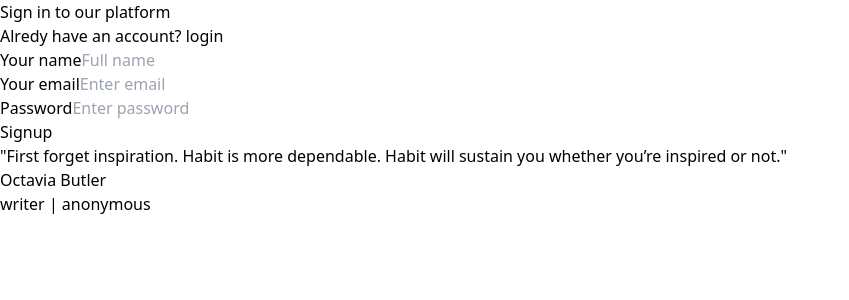
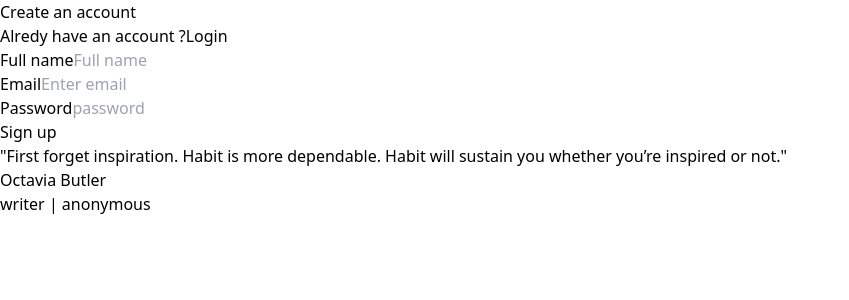
Before and after one commit to manishkumar-09/narrative-nest, a React (Vite) app in the folder frontend/: page /signup in a window 1280 px wide. Shown: the top 300 px of the page, without its empty margins (0-849 px from the left). Built offline with nearby package versions, Linux system fonts and the light colour scheme.

Commit message:
frontend

```diff
--- a/frontend/package.json
+++ b/frontend/package.json
@@ -11,6 +11,7 @@
   },
   "dependencies": {
     "@manish_dev/narrative-common": "^1.0.0",
+    "axios": "^1.6.8",
     "postcss-cli": "^11.0.0",
     "react": "^18.2.0",
     "react-dom": "^18.2.0",
--- a/frontend/src/components/Auth.tsx
+++ b/frontend/src/components/Auth.tsx
@@ -1,69 +1,108 @@
+import { SignupInput } from "@manish_dev/narrative-common";
+import { ChangeEvent, useState } from "react";
+import { Link } from "react-router-dom";
+
 export const Auth = ({ type }: { type: "signup" | "signin" }) => {
+  const [userInput, setUserInput] = useState<SignupInput>({
+    name: "",
+    email: "",
+    password: "",
+  });
   return (
     <div className="flex items-center justify-center h-screen">
       <div className="w-full max-w-sm p-4 dark:bg-gray-800 dark:border-gray-700">
         <div className="text-center pb-5">
-          <h5 className=" font-bold text-xl dark:text-white">
-            Sign in to our platform
+          <h5 className=" font-bold text-2xl dark:text-white">
+            Create an account
           </h5>
-          <div>Alredy have an account? login</div>
+          <div className="text-slate-400">
+            {type === "signup"
+              ? "Alredy have an account ?"
+              : "Don't have an account"}
+            <Link
+              className="pl-2 underline"
+              to={type === "signup" ? "/signin" : "/signup"}
+            >
+              {type === "signup" ? "Login" : "Sign up"}
+            </Link>
+          </div>
         </div>
-        {/* name */}
-        <div>
-          <label
-            htmlFor="name"
-            className="block mb-2 text-sm font-medium text-gray-900 dark:text-white"
-          >
-            Your name
-          </label>
-          <input
-            type="name"
-            name="name"
-            id="name"
-            className="bg-gray-50 border border-gray-300 text-gray-900 text-sm rounded-lg focus:ring-blue-500 focus:border-blue-500 block w-full p-2.5 dark:bg-gray-600 dark:border-gray-500 dark:placeholder-gray-400 dark:text-white"
-            placeholder="Full name"
-            required
+
+        {type === "signup" && (
+          <LabelledInput
+            label={"Full name"}
+            placeholder={"Full name"}
+            onChange={(e) => {
+              setUserInput((c) => ({
+                ...c,
+                name: e.target.value,
+              }));
+            }}
           />
-        </div>
-        <div>
-          <label
-            htmlFor="email"
-            className="block mb-2 text-sm font-medium text-gray-900 dark:text-white"
-          >
-            Your email
-          </label>
-          <input
-            type="email"
-            name="email"
-            id="email"
-            className="bg-gray-50 border border-gray-300 text-gray-900 text-sm rounded-lg focus:ring-blue-500 focus:border-blue-500 block w-full p-2.5 dark:bg-gray-600 dark:border-gray-500 dark:placeholder-gray-400 dark:text-white"
-            placeholder="Enter email"
-            required
-          />
-        </div>
-        <div>
-          <label
-            htmlFor="password"
-            className="block mb-2 text-sm font-medium text-gray-900 dark:text-white"
-          >
-            Password
-          </label>
-          <input
-            type="password"
-            name="password"
-            id="password"
-            className="bg-gray-50 border border-gray-300 text-gray-900 text-sm rounded-lg focus:ring-blue-500 focus:border-blue-500 block w-full p-2.5 dark:bg-gray-600 dark:border-gray-500 dark:placeholder-gray-400 dark:text-white"
-            placeholder="Enter password"
-            required
-          />
-        </div>
+        )}
+
+        <LabelledInput
+          label={"Email"}
+          placeholder={"Enter email"}
+          onChange={(e) => {
+            setUserInput((c) => ({
+              ...c,
+              email: e.target.value,
+            }));
+          }}
+        />
+        <LabelledInput
+          label={"Password"}
+          type={"password"}
+          placeholder={"password"}
+          onChange={(e) => {
+            setUserInput((c) => ({
+              ...c,
+              password: e.target.value,
+            }));
+          }}
+        />
 
         <div className="flex justify-center p-4 dark:bg-gray-800 dark:border-gray-700">
           <button className="bg-black w-full rounded-lg p-2 text-white">
-            Signup
+            {type === "signup" ? "Sign up" : "Sign in"}
           </button>
         </div>
       </div>
     </div>
   );
 };
+
+interface LabelledInputType {
+  label: string;
+  placeholder: string;
+  onChange: (e: ChangeEvent<HTMLInputElement>) => void;
+  type?: string;
+}
+
+function LabelledInput({
+  label,
+  placeholder,
+  onChange,
+  type,
+}: LabelledInputType) {
+  return (
+    <div>
+      <label
+        htmlFor=""
+        className="block mb-2 text-base font-medium text-gray-900 dark:text-white"
+      >
+        {label}
+      </label>
+      <input
+        onChange={onChange}
+        type={type || "text"}
+        name="name"
+        id="password"
+        className="bg-gray-50 border border-gray-300 text-gray-900 text-sm rounded-lg focus:ring-blue-500 focus:border-blue-500 block w-full p-2.5 dark:bg-gray-600 dark:border-gray-500 dark:placeholder-gray-400 dark:text-white"
+        placeholder={placeholder}
+        required
+      />
+    </div>
+  );
+}
--- a/frontend/src/components/Quote.tsx
+++ b/frontend/src/components/Quote.tsx
@@ -7,7 +7,7 @@ export const Quote = () => {
           sustain you whether you’re inspired or not."
         </div>
         <div className="pt-2 font-semibold text-lg">Octavia Butler</div>
-        <div className="">writer | anonymous</div>
+        <div className="bg-slate-200">writer | anonymous</div>
       </div>
     </div>
   );
--- a/frontend/src/pages/SignIn.tsx
+++ b/frontend/src/pages/SignIn.tsx
@@ -1,3 +1,15 @@
+import { Auth } from "../components/Auth";
+import { Quote } from "../components/Quote";
+
 export const Signin = () => {
-  return <div>Signin</div>;
+  return (
+    <div className="grid grid-cols-1 lg:grid-cols-2">
+      <div className="">
+        <Auth type="signin" />
+      </div>
+      <div className="hidden lg:block">
+        <Quote />
+      </div>
+    </div>
+  );
 };
--- a/frontend/src/pages/SignUp.tsx
+++ b/frontend/src/pages/SignUp.tsx
@@ -3,11 +3,11 @@ import { Quote } from "../components/Quote";
 
 export const Signup = () => {
   return (
-    <div className="grid grid-cols-2">
+    <div className="grid grid-cols-1 lg:grid-cols-2">
       <div className="">
-        <Auth />
+        <Auth type="signup" />
       </div>
-      <div className="invisible lg:visible">
+      <div className="hidden lg:block">
         <Quote />
       </div>
     </div>
```
Also changed, not shown: 1 other file (tests, documents, lock files or other folders).
